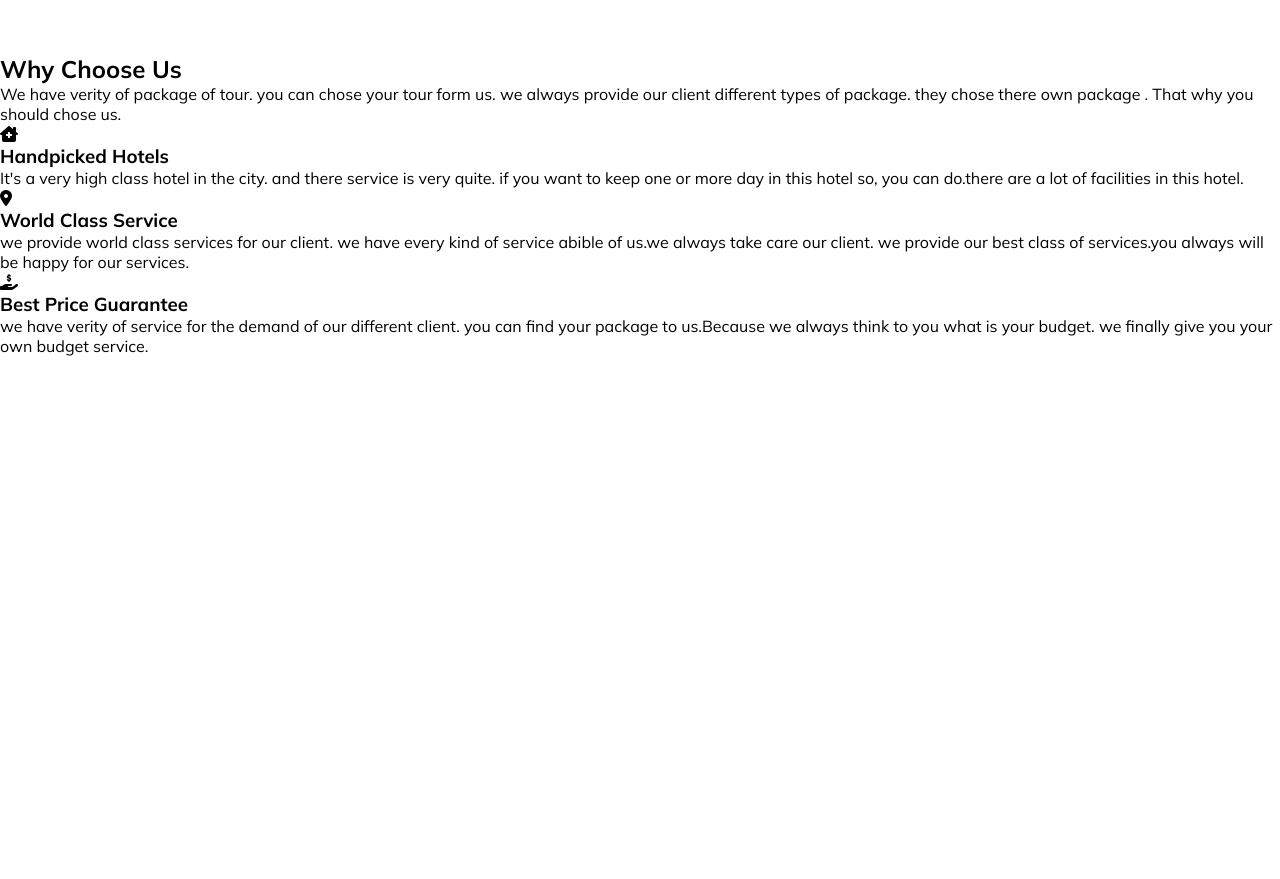
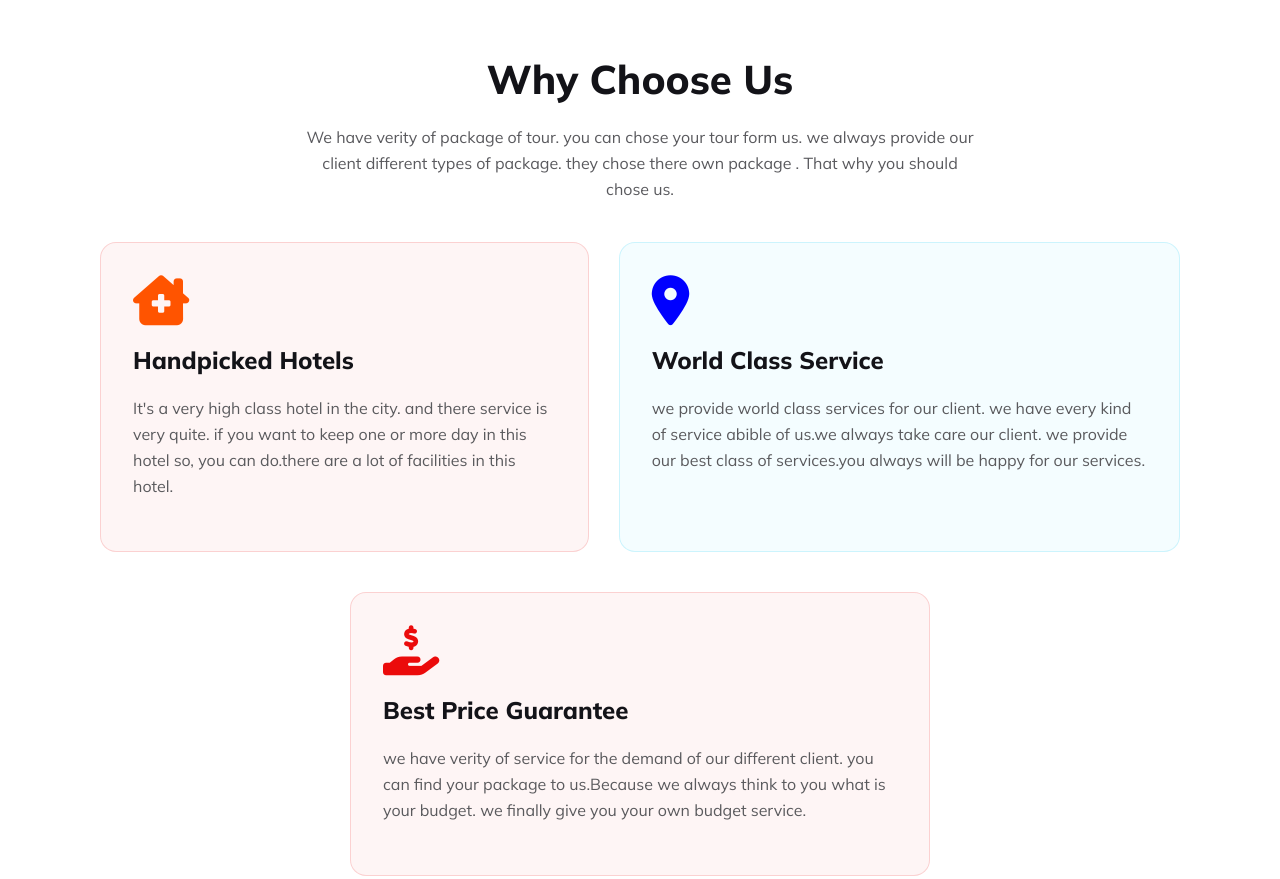
Before and after one commit to sharifalam88/the-travel-canvas, a plain HTML site: page index.html in a window 1280 px wide. Shown: the part 2458-3337 px from the top of the page. Before the commit the page ends 2814 px from the top, so only its background shows below. Drawn offline with Linux system fonts and the light colour scheme.

Commit message:
design chose section

```diff
--- a/style/style.css
+++ b/style/style.css
@@ -226,6 +226,81 @@ label #btn, label #cancel{
 }
 /* End style for destination section*/
 
+/* Start chose section style */
+#chose{
+    margin:50px 100px;
+}
+#chose .chose-title{
+    text-align:center;
+    color:#131318;
+    font-size:40px;
+    font-weight:800;
+    margin-bottom:20px;
+}
+#chose .chose-text{
+    color:rgba(19, 19, 24, 0.70);
+    font-size:16px;
+    font-weight:400;
+    line-height:26px;
+    text-align:center;
+    margin:0px 200px;
+}
+/* style for chose column */
+.two-column{
+    display:flex;
+    gap:30px;
+    margin-top:40px;
+}
+.two-column-left{
+    border-radius: 16px;
+    border: 1px solid rgba(233, 68, 68, 0.20);
+    background: rgba(233, 68, 68, 0.05);
+    padding:32px;
+}
+.two-column-left .fa-clinic-medical{
+    font-size:50px;
+    color:#FF5400;
+    margin-bottom:20px;
+}
+.two-column-left h3, .two-column-right h3, .single-column h3{
+    color:#131318;
+    font-size:24px;
+    font-weight:800;
+    margin-bottom:20px;
+}
+.two-column-left p, .two-column-right p, .single-column p{
+    color:#5A5A5D;
+    font-size:16px;
+    font-weight:400;
+    line-height:26px;
+    margin-bottom:20px;
+}
+.two-column-right{
+    border-radius: 16px;
+    border: 1px solid rgba(41, 206, 246, 0.20);
+    background: rgba(41, 206, 246, 0.05);
+    padding:32px;
+}
+.two-column-right .fa-map-marker-alt{
+    font-size:50px;
+    color:blue;
+    margin-bottom:20px;
+}
+.single-column{
+    margin:40px 250px;
+    border-radius: 16px;
+    border: 1px solid rgba(233, 68, 68, 0.20);
+    background: rgba(233, 68, 68, 0.05);
+    padding:32px;
+}
+.single-column .fa-hand-holding-usd{
+    font-size:50px;
+    color:rgb(235, 11, 11);
+    margin-bottom:20px;
+}
+/* End chose section section style */
+
+
 
 
 
@@ -355,6 +430,26 @@ label #btn, label #cancel{
     .row img{
         width:100%;
     }
-
+    /* responsive style for chose section */
+    #chose{
+        margin:10px 20px;
+    }
+    #chose .chose-title{
+        font-size:20px;
+        font-weight:800;
+    }
+    #chose .chose-text{
+        font-size:14px;
+        font-weight:400;
+        line-height:24px;
+        margin:10px 0px;
+    }
+    .two-column{
+        flex-direction:column;
+    }
+    .single-column{
+        margin:20px 0px;
+    }
+    /* End chose section responsive */
 
 }
```
